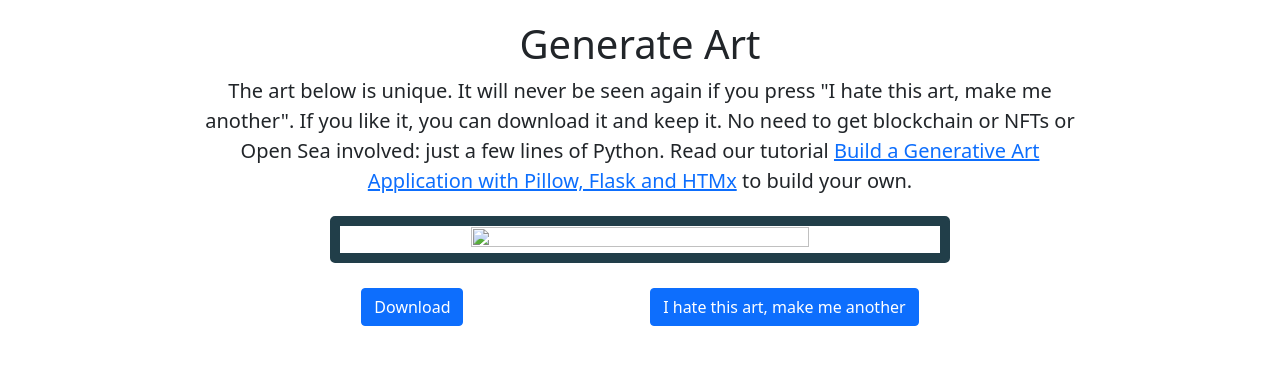
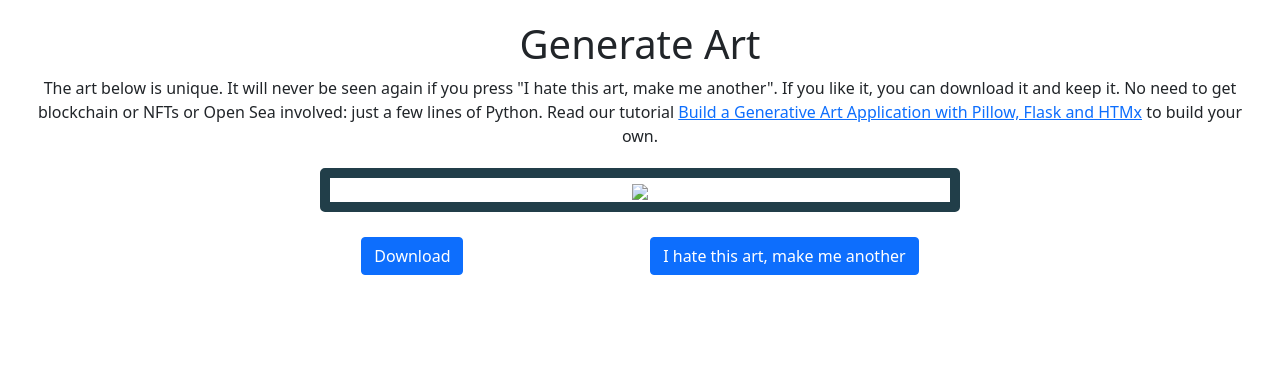
Before and after one commit to codecapsules-io/generative-art, a Flask app: template app/templates/home.html in a window 1280 px wide. Shown: the top 365 px of the page. Run offline with Flask 2, Linux system fonts and the light colour scheme; the template is opened without the code that fills it: most values are stand-ins (such as "Sample title", 1, 10 or a date in 2020); some libraries are stand-ins or nearby versions.

Commit message:
Revert changes

```diff
--- a/app/templates/home.html
+++ b/app/templates/home.html
@@ -1,52 +1,27 @@
 <!DOCTYPE html>
 <html lang="en">
 <head>
-    <meta content="width=device-width, initial-scale=1" name="viewport" />
     <title>Generate Art without NFTs</title>
     <link href="https://cdn.jsdelivr.net/npm/bootstrap@5.0.0-beta1/dist/css/bootstrap.min.css" rel="stylesheet"
         integrity="sha384-giJF6kkoqNQ00vy+HMDP7azOuL0xtbfIcaT9wjKHr8RbDVddVHyTfAAsrekwKmP1" crossorigin="anonymous">
     <!-- HTMX -->
     <script src="https://unpkg.com/htmx.org@1.5.0"></script>
     <style>
-    @media (min-width: 1000px) {
-      .image-frame {
-        width: 50%;
-        height: 50%;
-      }
-      p {
-        font-size: 20px;
-        padding: 0 180px;
-      }
-    }
-    @media (max-width: 1000px) {
-      .image-frame {
-        width: 100%;
-        height: 100%;
-      }
-      p {
-        font-size: 20px;
-        padding: 0 12px;
-      }
-      button{
-        width: 10em;
-        margin: 0 10px;
-      }
-    }
-    body {
+        body{
             padding: 20px;
             text-align: center;
         }
-    img {
-      width: 75%;
-      height: 75%;
+        img{
+            max-height: 75vh;
         }
-    .image-frame {
+        .image-frame{
             border: 10px solid #213e49;
             border-radius: 5px;
+            width: 80vh;
             margin: auto;
             margin-top: 20px;
         }
-    .button-row {
+        .button-row{
             display: flex;
             flex-direction: row;
             justify-content: space-around;
```
Lines whose indentation alone changed are shown as unchanged.
